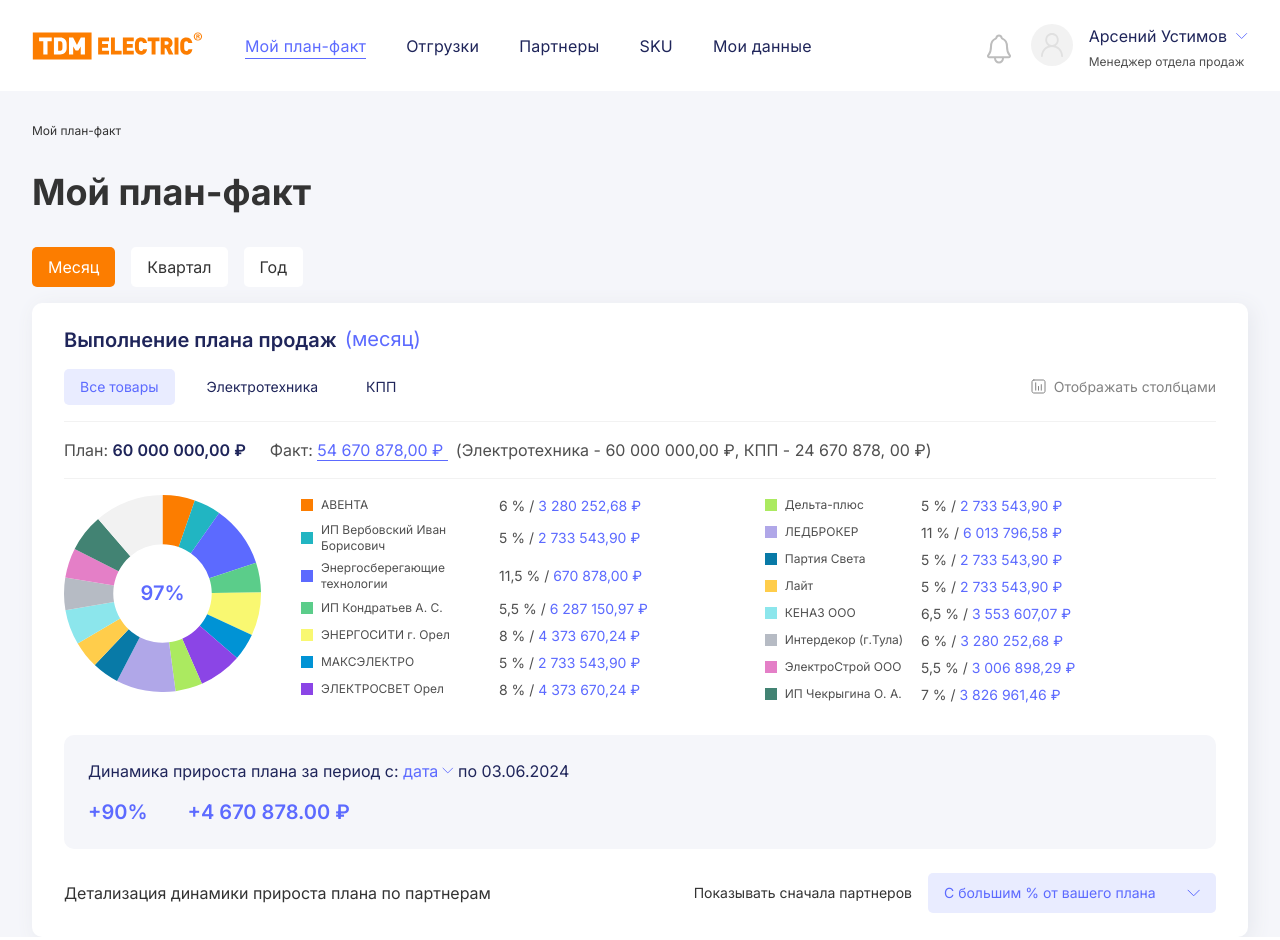
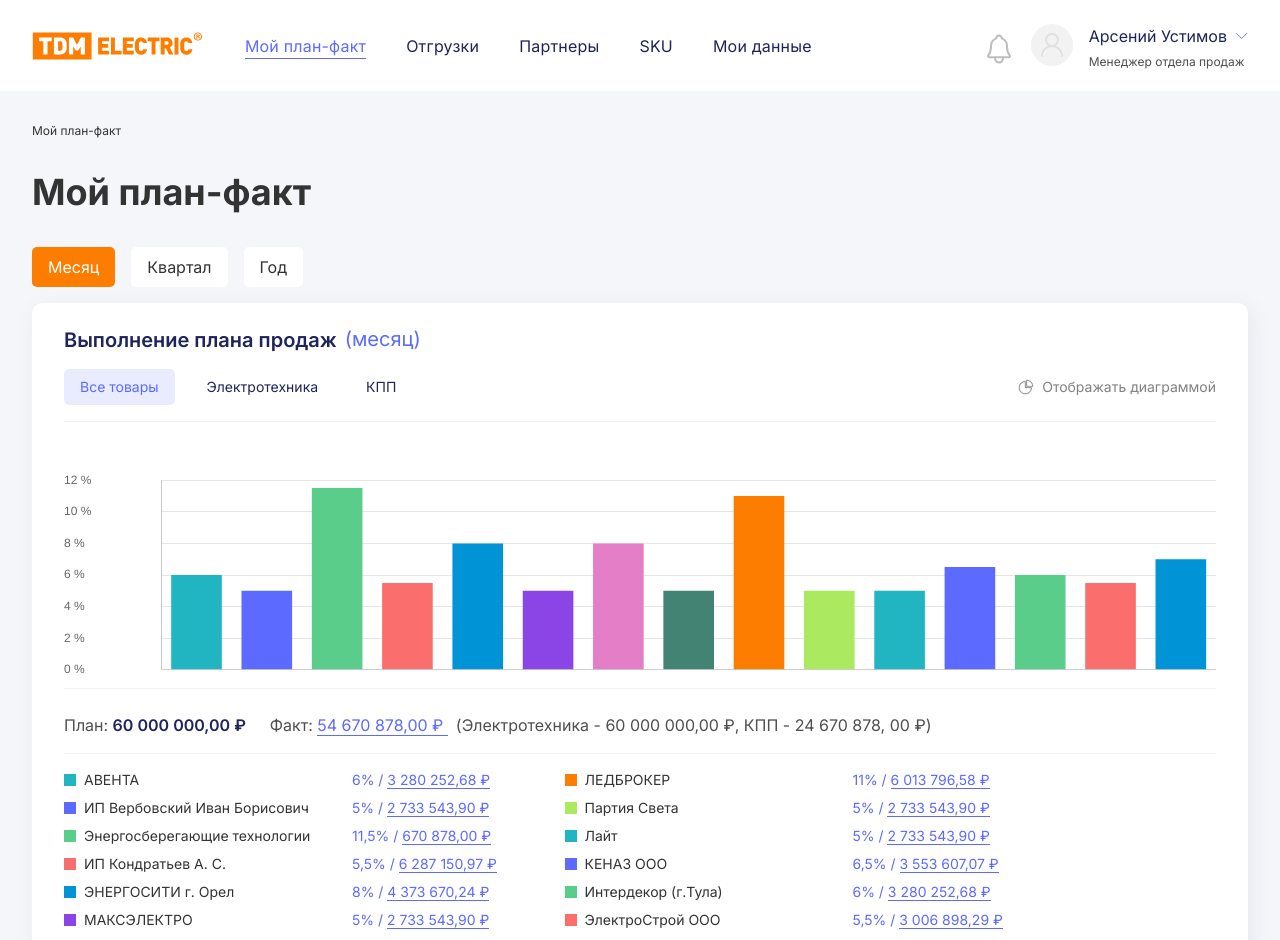
Before and after one commit to ruslan-byte/mop-tdm, a Vue app: page / in a window 1280 px wide. Shown: the top 940 px of the page. Built offline with nearby package versions, Linux system fonts and the light colour scheme.

Commit message:
finish made diagrams

```diff
--- a/src/pages/plan/Index.vue
+++ b/src/pages/plan/Index.vue
@@ -1,9 +1,9 @@
 <template>
-  <div class="g-container pt-8">
+  <div class="g-container pt-8 pb-20">
     <BreadCrumbs :links="BreadCrumbsLinks" class="mb-8"></BreadCrumbs>
     <h1 class="mb-8">Мой план-факт</h1>
     <Tabs :tabs="tabs" v-model="activeTab" class="mb-4"></Tabs>
-    <PlanSection></PlanSection>
+    <PlanSection :type="activeTab"></PlanSection>
   </div>
 </template>
 <script setup lang="ts">
@@ -12,6 +12,7 @@
 import Tabs from "@/components/Tabs.vue";
 import type { ITab } from "@/components/Tabs.vue";
 import PlanSection from "./partial/PlanSection.vue";
+import type { TPlanSection } from "./partial/PlanSection.vue";
 import { ref } from "vue";
 
 const BreadCrumbsLinks: IBreadCrumbLink[] = [
@@ -20,7 +21,7 @@
     label: "Мой план-факт",
   },
 ];
-const activeTab = ref<string>("month");
+const activeTab = ref<TPlanSection>("month");
 const tabs: ITab[] = [
   {
     label: "Месяц",
--- /dev/null
+++ b/src/pages/plan/partial/BarDiagramBlock.vue
@@ -0,0 +1,101 @@
+<template>
+  <div>
+    <div>
+      <Bar :data="barData" :options="options" class="h-[274px]"></Bar>
+    </div>
+    <div class="w-full h-px border-b border-gray-pale -translate-y-6"></div>
+    <TotalSumBlock class="mb-4"></TotalSumBlock>
+    <DiagramItemList
+      :partners="data"
+      :items-colors="itemsColors"
+    ></DiagramItemList>
+  </div>
+</template>
+<script setup lang="ts">
+import DiagramItemList from "./DiagramItemList.vue";
+import TotalSumBlock from "./TotalSumBlock.vue";
+import { Bar } from "vue-chartjs";
+import {
+  Chart as ChartJS,
+  Title,
+  Tooltip,
+  BarElement,
+  CategoryScale,
+  LinearScale,
+} from "chart.js";
+ChartJS.register({
+  CategoryScale,
+  LinearScale,
+  BarElement,
+  Title,
+  Tooltip,
+});
+
+export interface IPlanChartItem {
+  partnerName: string;
+  factPercent: number;
+  factSum: number;
+}
+const props = defineProps<{ data: IPlanChartItem[] }>();
+
+const itemsColors = [
+  "#21B5C2",
+  "#5C6AFF",
+  "#5BCD8A",
+  "#FA6E6E",
+  "#0093D5",
+  "#8B45E6",
+  "#E47FC7",
+  "#428373",
+  "#FC7D00",
+  "#ABEA60",
+];
+
+const barData = {
+  labels: props.data.map((partner) => partner.partnerName),
+
+  datasets: [
+    {
+      backgroundColor: [
+        ...props.data.map(
+          (item, index) => itemsColors[index % itemsColors.length]
+        ),
+      ],
+      data: props.data.map((partner) => partner.factPercent),
+    },
+  ],
+};
+
+const options = {
+  maintainAspectRatio: false,
+
+  scales: {
+    x: {
+      grid: {
+        drawTicks: false,
+        color: (context: { index?: string }) => {
+          if (context.index) return "transparent";
+          return "#E0E0E0";
+        },
+      },
+      border: {
+        display: true,
+      },
+      ticks: {
+        display: false,
+      },
+    },
+    y: {
+      ticks: {
+        padding: 35,
+        crossAlign: "far",
+        callback: (field: string) => field + " %",
+      },
+      grid: {
+        drawTicks: false,
+      },
+    },
+  },
+};
+</script>
+<style lang="scss"></style>
--- /dev/null
+++ b/src/pages/plan/partial/DiagramItemList.vue
@@ -0,0 +1,34 @@
+<template>
+  <div class="columns-2 w-[61.5625rem]">
+    <div
+      v-for="(partnerItem, index) of partners"
+      class="flex items-center gap-2 w-[28.8125rem] h-5 mb-2"
+    >
+      <p
+        class="h-3 w-3"
+        :style="`background: ${itemsColors[index % itemsColors.length]};`"
+      ></p>
+      <label class="text-caption leading-4 max-w-[16.25rem] flex-1">
+        {{ partnerItem.partnerName }}
+      </label>
+      <span class="text-blue text-caption w-[10rem]">
+        {{ formatter.percent(partnerItem.factPercent) }}% /
+        <router-link
+          to="partners"
+          class="leading-5 text-blue border-b border-blue hover:text-blue-hover hover:border-blue-hover active:border-blue-pressed active:text-blue-pressed"
+          >{{ formatter.sum(partnerItem.factSum) }} ₽</router-link
+        >
+      </span>
+    </div>
+  </div>
+</template>
+<script setup lang="ts">
+import type { IPlanChartItem } from "./PieDiagramBlock.vue";
+import { Formatter } from "@/composables/Formatter";
+const formatter = new Formatter();
+const props = defineProps<{
+  partners: IPlanChartItem[];
+  itemsColors: string[];
+}>();
+</script>
+<style lang="scss"></style>
--- a/src/pages/plan/partial/PieDiagramBlock.vue
+++ b/src/pages/plan/partial/PieDiagramBlock.vue
@@ -1,4 +1,6 @@
 <template>
+  <div>
+    <TotalSumBlock class="mb-4"></TotalSumBlock>
     <div class="flex gap-10">
       <div class="h-[12.3125rem] w-[12.3125rem] relative">
         <Doughnut id="pie-plan" :data="chartData" :options="options"></Doughnut>
@@ -8,16 +10,10 @@
           97%
         </h3>
       </div>
-    <div class="flex flex-col gap-[0.375rem_6rem] flex-wrap h-[13.5rem] w-[48.75rem]">
-      <p v-for="(partnerItem, index) of data" class="flex items-center gap-2">
-        <div class="h-3 w-3 " :style="`background: ${itemsColors[index % itemsColors.length]};`"></div>
-        <span class="text-small text-main leading-4 max-w-[10.625rem] flex-1">
-        {{ partnerItem.partnerName }}
-        </span>
-        <span class="text-main text-caption w-[10rem]">
-          {{formatter.percent(partnerItem.factPercent)}} % / <span class="text-blue">{{formatter.sum(partnerItem.factSum)}} ₽</span>
-        </span>
-      </p>
+      <DiagramItemList
+        :partners="data"
+        :items-colors="itemsColors"
+      ></DiagramItemList>
     </div>
   </div>
 </template>
@@ -25,8 +21,8 @@
 import { Doughnut } from "vue-chartjs";
 import { Chart as ChartJS, ArcElement, Tooltip } from "chart.js";
 import { computed } from "vue";
-import { Formatter } from "@/composables/Formatter";
-const formatter = new Formatter()
+import DiagramItemList from "./DiagramItemList.vue";
+import TotalSumBlock from "./TotalSumBlock.vue";
 ChartJS.register(ArcElement, Tooltip);
 export interface IPlanChartItem {
   partnerName: string;
@@ -34,21 +30,16 @@
   factSum: number;
 }
 const itemsColors = [
-  "#FC7D00",
   "#21B5C2",
   "#5C6AFF",
   "#5BCD8A",
-  "#F9F871",
+  "#FA6E6E",
   "#0093D5",
   "#8B45E6",
-  "#ABEA60",
-  "#B0A7E8",
-  "#087AA7",
-  "#FFCD4B",
-  "#8CE6EC",
-  "#B6BBC4",
   "#E47FC7",
   "#428373",
+  "#FC7D00",
+  "#ABEA60",
 ];
 const placeholderColor = "#F2F2F2";
 const placeholderValue = computed(() => {
--- a/src/pages/plan/partial/PlanSection.vue
+++ b/src/pages/plan/partial/PlanSection.vue
@@ -2,19 +2,27 @@
   <section class="g-white-block">
     <div class="flex gap-2 mb-4">
       <h3 class="text-blue-dark">Выполнение плана продаж</h3>
-      <h4 class="text-blue">(месяц)</h4>
+      <h4 class="text-blue">({{ planSectionTabLabel }})</h4>
     </div>
     <div
       class="flex justify-between items-center pb-4 mb-4 border-b border-gray-pale"
     >
       <Tabs :tabs="tabs" v-model="activeTab" type="blue-light"></Tabs>
-      <button class="h-5 leading-5 flex items-center" v-if="true">
+      <button
+        class="h-5 leading-5 flex items-center"
+        v-if="isShowPieDiagram"
+        @click="isShowPieDiagram = false"
+      >
         <BarDiagramIcon class="stroke-gray inline-block mr-2"></BarDiagramIcon>
         <span class="leading-5 text-caption text-gray"
           >Отображать столбцами
         </span>
       </button>
-      <button class="h-5 leading-5 flex items-center" v-else>
+      <button
+        class="h-5 leading-5 flex items-center"
+        v-else
+        @click="isShowPieDiagram = true"
+      >
         <PieDiagramIcon
           class="stroke-gray fill-gray stroke-[0.4px] inline-block mr-2 leading-5"
         ></PieDiagramIcon>
@@ -24,29 +32,16 @@
       </button>
     </div>
 
-    <div class="flex items-center gap-6 pb-4 border-b border-gray-pale mb-4">
-      <p class="text-main">
-        План:
-        <span class="font-semibold leading-6 text-blue-dark">
-          60 000 000,00 ₽
-        </span>
-      </p>
-      <p class="text-main">
-        Факт:
-        <router-link
-          class="mr-2 leading-6 text-blue border-b border-blue hover:text-blue-hover hover:border-blue-hover active:text-blue-pressed active:border-blue-pressed"
-          to="order-shipments"
-        >
-          54 670 878,00 ₽
-        </router-link>
-        (Электротехника - 60 000 000,00 ₽, КПП - 24 670 878, 00 ₽)
-      </p>
-    </div>
     <PieDiagramBlock
+      v-if="isShowPieDiagram"
       :data="chartData"
       :plan-sum="60000000"
       class="mb-6"
     ></PieDiagramBlock>
+
+    <BarDiagramBlock v-else :data="chartData" :plan-sum="60000000" class="mb-6">
+    </BarDiagramBlock>
+
     <div class="bg-background rounded-10 p-6 mb-6">
       <p class="text-blue-dark mb-4">
         Динамика прироста плана за период с:
@@ -58,7 +53,7 @@
         <h3 class="text-blue">+4 670 878.00 ₽</h3>
       </div>
     </div>
-    <div class="flex justify-between items-center">
+    <div class="flex justify-between items-center mb-2">
       <p class="leading-6 h-6">
         Детализация динамики прироста плана по партнерам
       </p>
@@ -71,12 +66,35 @@
         ></Select>
       </div>
     </div>
+    <div
+      class="text-main text-small flex gap-1 items-center pb-4 mb-4 border-b border-gray-pale"
+    >
+      <b class="font-semibold inline-block leading-4.5 mr-1">Показаны:</b>
+      <span class="text-gray leading-4">% от вашего плана </span> /
+      <strong class="text-green-21 leading-4">Сумма отгрузок за период</strong>
+    </div>
+    <div class="columns-3">
+      <div class="flex text-small mb-2 w-87.5" v-for="partner of partnersList">
+        <div class="w-37.5 text-main">{{ partner.name }}</div>
+        <div class="text-main">
+          <span class="text-gray">{{ partner.percent }}</span> /
+          <strong
+            class="font-normal"
+            :class="{
+              'text-green-21': partner.sum != '0',
+              'text-gray': partner.sum == '0',
+            }"
+            >{{ partner.sum }} ₽</strong
+          >
+        </div>
+      </div>
+    </div>
   </section>
 </template>
 <script setup lang="ts">
 import Tabs from "@/components/Tabs.vue";
 import type { ITab } from "@/components/Tabs.vue";
-import { ref } from "vue";
+import { ref, computed } from "vue";
 import BarDiagramIcon from "@/assets/icons/BarDiagram.svg";
 import PieDiagramIcon from "@/assets/icons/PieDiagram.svg";
 import PieDiagramBlock from "./PieDiagramBlock.vue";
@@ -85,6 +103,9 @@
 import moment from "moment";
 import Select from "@/components/Dropdowns/Select.vue";
 import type { IOption } from "@/components/Dropdowns/Select.vue";
+import BarDiagramBlock from "./BarDiagramBlock.vue";
+export type TPlanSection = "month" | "quartal" | "year";
+const props = defineProps<{ type: TPlanSection }>();
 const fromDate = ref<Date>();
 const activeTab = ref("all");
 const tabs: ITab[] = [
@@ -174,6 +195,7 @@
     factSum: 3826961.46,
   },
 ];
+
 const activeOption = ref("plan");
 const selectOptions: IOption[] = [
   {
@@ -185,5 +207,84 @@
     value: "shipment",
   },
 ];
+
+const partnersList = [
+  {
+    name: "ИП Чекрыгина О. А.",
+    percent: "+10%",
+    sum: "+5 467 087,80",
+  },
+  {
+    name: "ЛЕДБРОКЕР",
+    percent: "+8,1%",
+    sum: "+4 428 341,12",
+  },
+  {
+    name: "ЭЛЕКТРОСВЕТ Орел",
+    percent: "+7%",
+    sum: "+3 826 961,46",
+  },
+  {
+    name: "Лайт",
+    percent: "+6%",
+    sum: "+3 280 252,68",
+  },
+  {
+    name: "Партия Света",
+    percent: "+5%",
+    sum: "+2 733 543,90",
+  },
+  {
+    name: "Дельта-плюс",
+    percent: "+3,2%",
+    sum: "+1 749 468,10",
+  },
+  {
+    name: "ИП Вербовский Иван Борисович",
+    percent: "+3%",
+    sum: "+1 640 126,34",
+  },
+  { name: "ЭлектроСтрой", percent: "+3%", sum: "+1 640 126,34" },
+  {
+    name: "Энергосберегающие технологии",
+    percent: "+2,4%",
+    sum: "+1 312 101,07",
+  },
+  { name: "МАКСЭЛЕКТРО", percent: "+1,8%", sum: "+984 075,80" },
+  {
+    name: "Интердекор (г.Тула)",
+    percent: "+1,5%",
+    sum: "+820 063,17",
+  },
+  {
+    name: "АВЕНТА",
+    percent: "+1%",
+    sum: "+546 708,78",
+  },
+  {
+    name: "ЭНЕРГОСИТИ г. Орел",
+    percent: "+0,6%",
+    sum: "+328 025,27",
+  },
+  {
+    name: "ИП Кондратьев А. С.",
+    percent: "0%",
+    sum: "0",
+  },
+  {
+    name: "КЕНАЗ ООО",
+    percent: "0%",
+    sum: "0",
+  },
+];
+const planSectionTabLabel = computed((): string => {
+  const labels = {
+    month: "месяц",
+    quartal: "квартал",
+    year: "год",
+  };
+  return labels[props.type];
+});
+const isShowPieDiagram = ref(false);
 </script>
 <style lang="scss"></style>
--- /dev/null
+++ b/src/pages/plan/partial/TotalSumBlock.vue
@@ -0,0 +1,22 @@
+<template>
+  <div class="flex items-center gap-6 pb-4 border-b border-gray-pale">
+    <p class="text-main">
+      План:
+      <span class="font-semibold leading-6 text-blue-dark">
+        60 000 000,00 ₽
+      </span>
+    </p>
+    <p class="text-main">
+      Факт:
+      <router-link
+        class="mr-2 leading-6 text-blue border-b border-blue hover:text-blue-hover hover:border-blue-hover active:text-blue-pressed active:border-blue-pressed"
+        to="order-shipments"
+      >
+        54 670 878,00 ₽
+      </router-link>
+      (Электротехника - 60 000 000,00 ₽, КПП - 24 670 878, 00 ₽)
+    </p>
+  </div>
+</template>
+<script setup lang="ts"></script>
+<style lang="scss"></style>
```
Also changed, not shown: tailwind.config.js (+9 -1 lines). Lines whose indentation alone changed are shown as unchanged.
